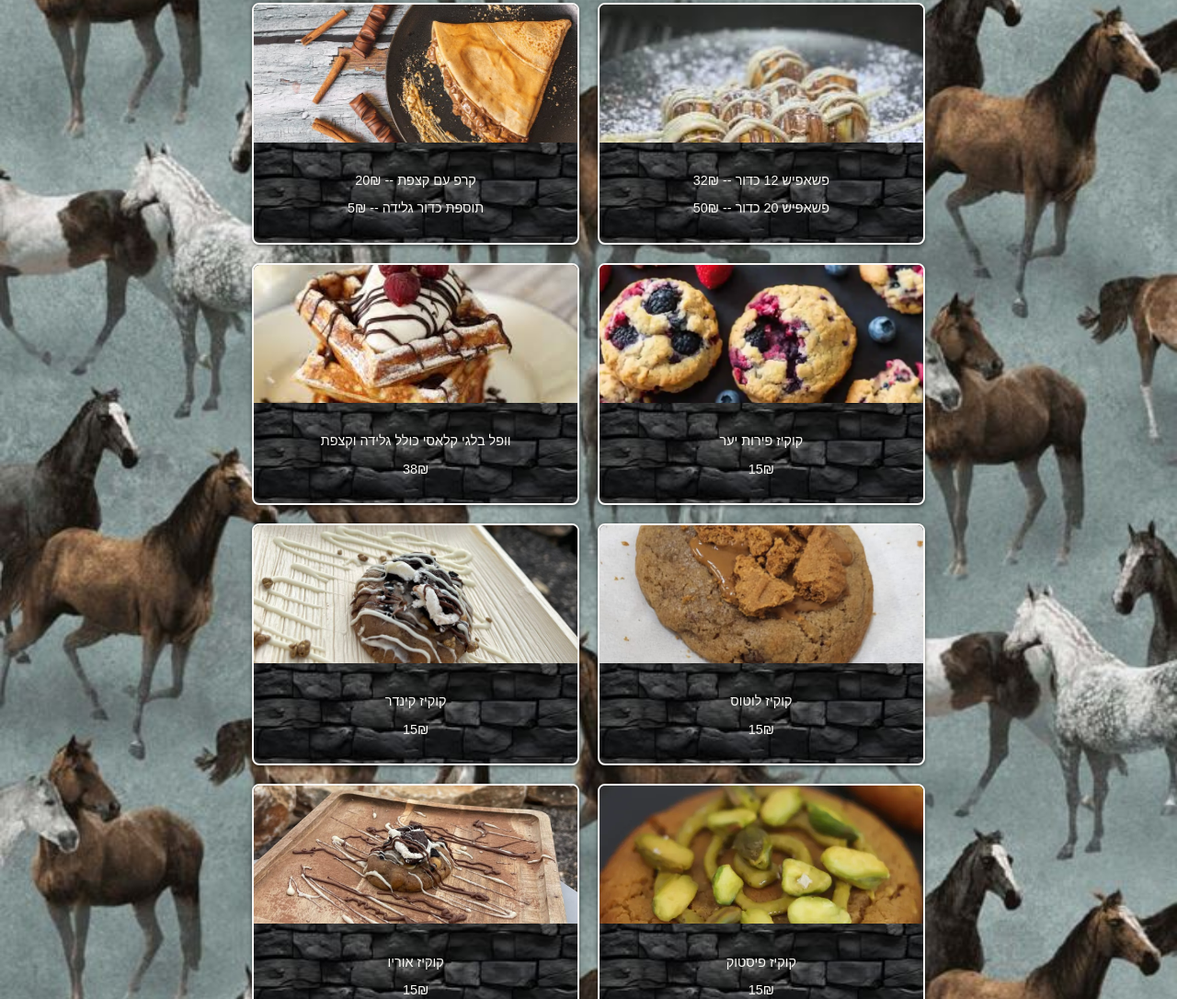
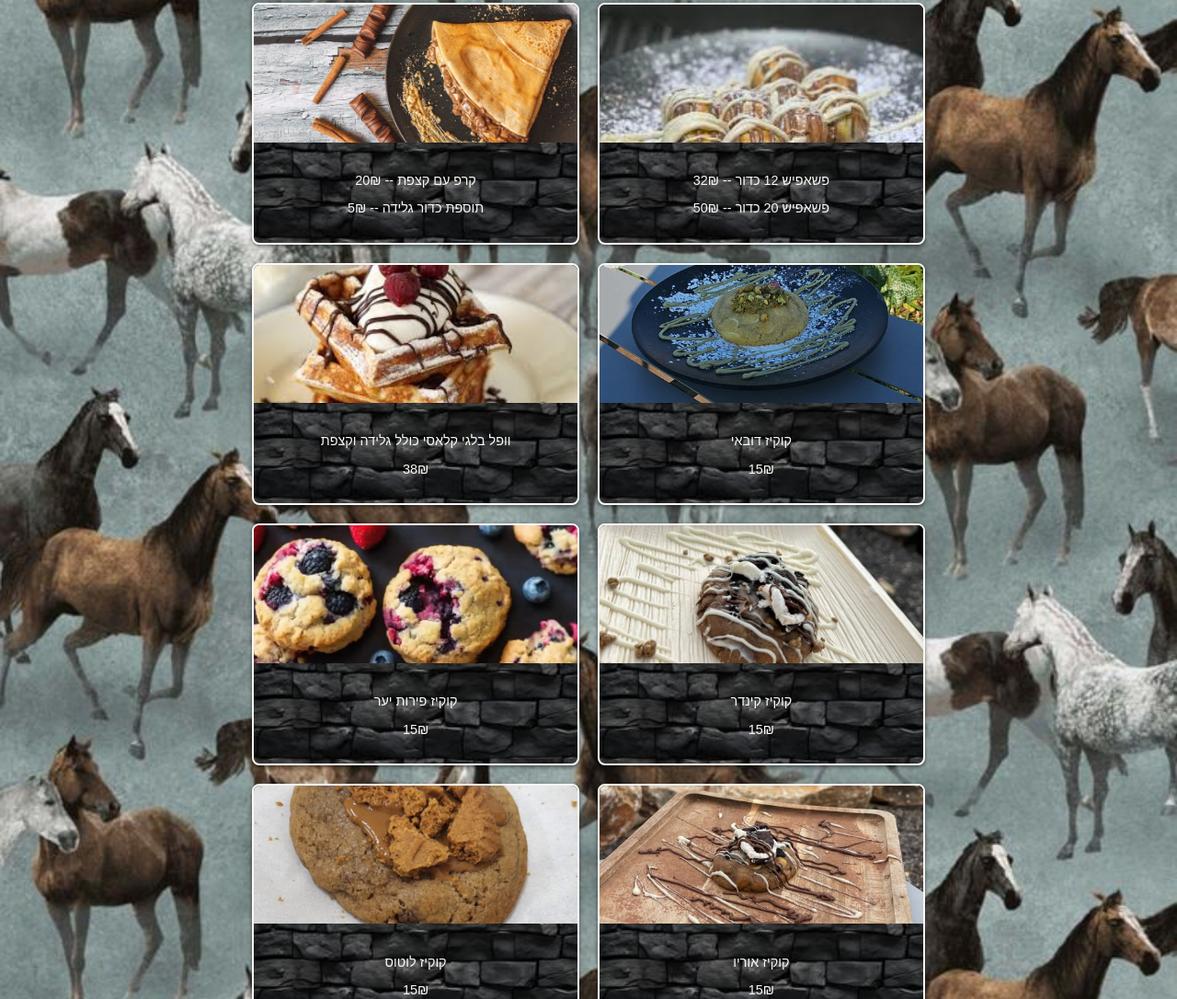
Before and after one commit to MasterHorsee/FoodMenu, a plain HTML site: page page3.html in a window 1280 px wide. Shown: the part 964-2050 px from the top of the page at 92% size. Drawn offline with Linux system fonts and the light colour scheme.

Commit message:
Update page3.html

```diff
--- a/page3.html
+++ b/page3.html
@@ -100,7 +100,13 @@
             </div>
         </div>
 
-
+        <div class="card">
+            <img src="cookiesdubai.jpg" class="card-img-top" alt="Image 2">
+            <div class="card-body">
+                <p class="card-text">קוקיז דובאי </p>
+                <p class="card-text">15₪</p>
+            </div>
+        </div>
 
         <div class="card">
             <img src="cookiesperot.webp" class="card-img-top" alt="Image 2">
```
